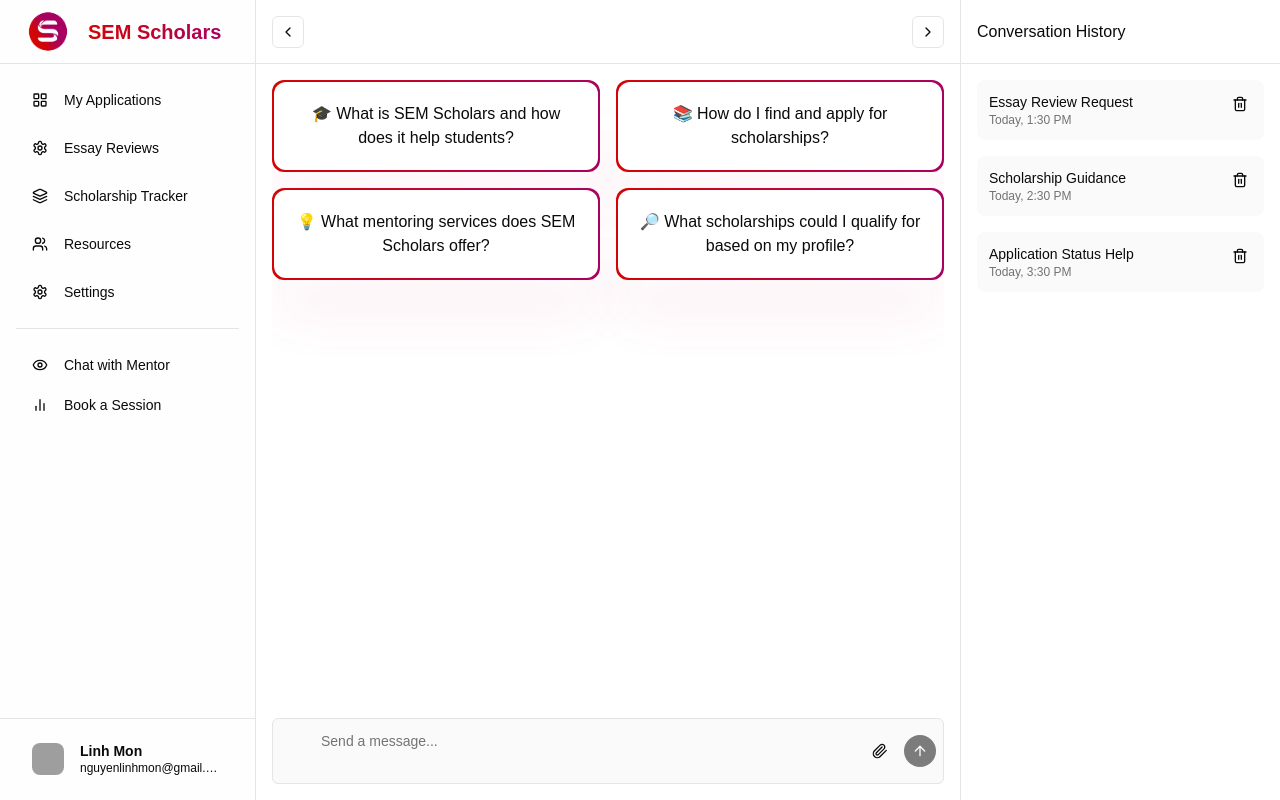
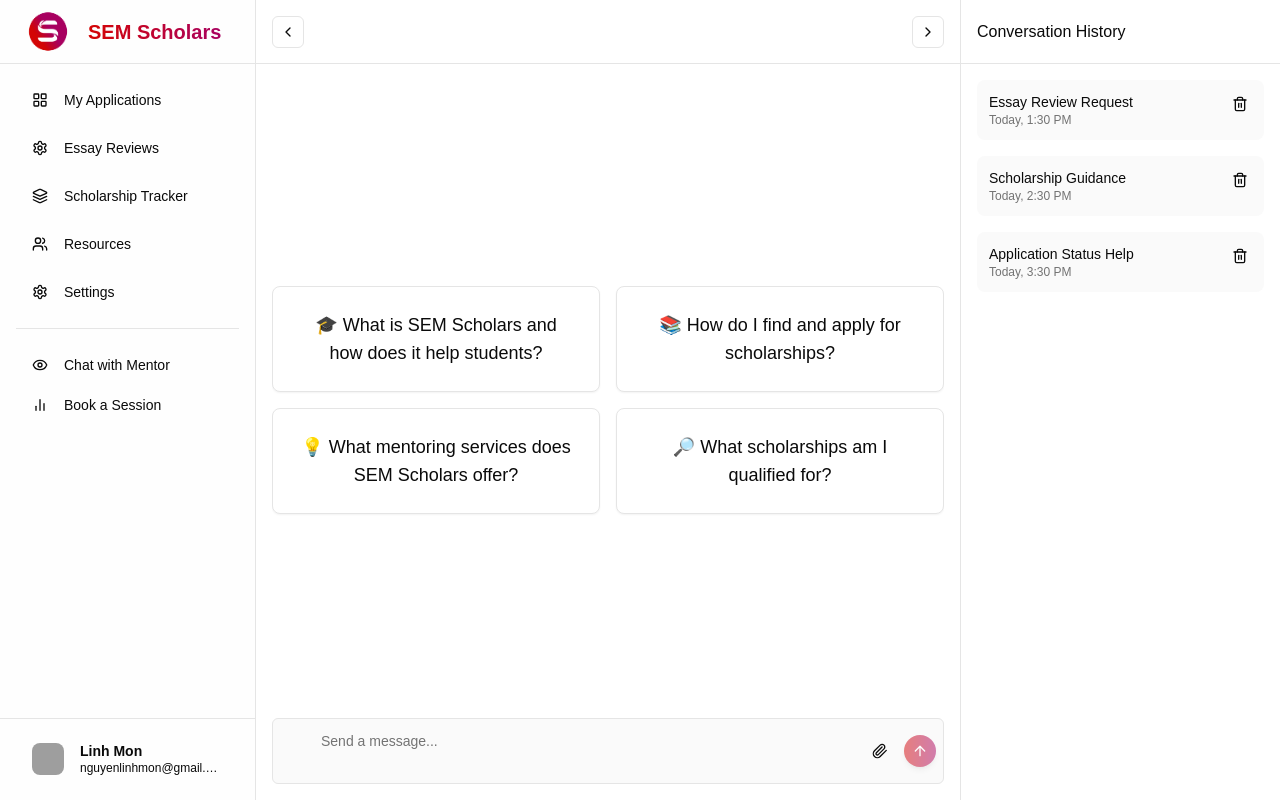
Before and after one commit to SEM-Scholars/sem_chatbot, a Next.js app: page / in a window 1280 px wide. Built offline with nearby package versions, Linux system fonts and the light colour scheme; grey boxes are pictures that could not be loaded.

Commit message:
update card and button styling

```diff
--- a/app/globals.css
+++ b/app/globals.css
@@ -26,13 +26,15 @@ body {
     --secondary-foreground: 0 0% 9%;
     --muted: 0 0% 96.1%;
     --muted-foreground: 0 0% 45.1%;
-    --accent: 0 0% 96.1%;
+    /* --accent: 0 0% 96.1%; */
+    --accent: 345 64% 95%;
     --accent-foreground: 0 0% 9%;
     --destructive: 0 84.2% 60.2%;
     --destructive-foreground: 0 0% 98%;
     --border: 0 0% 89.8%;
     --input: 0 0% 89.8%;
-    --ring: 0 0% 3.9%;
+    /* --ring: 0 0% 3.9%; */
+    --ring: 354, 78%, 37%;
     --chart-1: 12 76% 61%;
     --chart-2: 173 58% 39%;
     --chart-3: 197 37% 24%;
@@ -92,27 +94,3 @@ body {
     @apply bg-background text-foreground;
   }
 }
-
-@keyframes spin-slow {
-  0% {
-    background-position: 0% 50%;
-  }
-  100% {
-    background-position: 360% 50%;
-  }
-}
-.animate-spin-slow {
-  animation: spin-slow 8s linear infinite;
-  background-size: 300% 300%;
-}
-
-@keyframes aura-spin {
-  to {
-    --angle: 360deg;
-  }
-}
-
-.animate-aura {
-  --angle: 0deg;
-  animation: aura-spin 6s linear infinite;
-}
--- a/components/chat-interface.tsx
+++ b/components/chat-interface.tsx
@@ -6,12 +6,12 @@ import { useState, useRef, useEffect } from "react"
 import { Button } from "@/components/ui/button"
 import { Textarea } from "@/components/ui/textarea"
 import { ScrollArea } from "@/components/ui/scroll-area"
+import { Card } from "@/components/ui/card"
 import { ArrowUp, Paperclip } from "lucide-react"
 import { cn } from "@/lib/utils"
 import { useGeminiChat } from "@/hooks/use-gemini"
 import { useMentorText } from "@/hooks/promt-choice"
 import ReactMarkdown from "react-markdown";
-import BorderBox from "@/components/ui/borderbox"
 
 interface Message {
   role: "assistant" | "user"
@@ -101,32 +101,51 @@ export default function ChatInterface() {
     // }, 1000)
   }
 
+  const SuggestedCards = () => (
+    <div className="grid grid-cols-1 sm:grid-cols-2 gap-4 max-w-2xl w-full">
+      <Card onClick={() => setInput("What is SEM Scholars and how does it help students?")} className="hover:bg-[#f7e7e9] p-6 text-center transition-colors cursor-pointer">
+        <p className="text-lg font-medium">🎓 What is SEM Scholars and how does it help students?</p>
+      </Card>
+      <Card onClick={() => setInput("How do I find and apply for scholarships?")} className="hover:bg-[#f7e7e9] p-6 text-center transition-colors cursor-pointer">
+        <p className="text-lg font-medium">📚 How do I find and apply for scholarships?</p>
+      </Card>
+      <Card onClick={() => setInput("What services does SEM Scholars offer?")} className="hover:bg-[#f7e7e9] p-6 text-center transition-colors cursor-pointer">
+        <p className="text-lg font-medium">💡 What mentoring services does SEM Scholars offer?</p>
+      </Card>
+      <Card onClick={() => setInput("What scholarships am I qualified for?")} className="hover:bg-[#f7e7e9] p-6 text-center transition-colors cursor-pointer">
+        <p className="text-lg font-medium">🔎 What scholarships am I qualified for?</p>
+      </Card>
+    </div>
+  );
+
   return (
     <div className="flex-1 flex flex-col overflow-hidden">
       <ScrollArea className="flex-1 p-2 sm:p-4" ref={scrollAreaRef}>
         <div className="space-y-4 w-full max-w-3xl mx-auto">
-          <div className="grid grid-cols-1 sm:grid-cols-2 gap-3 sm:gap-4 w-full max-w-2xl">
-            <BorderBox onClick={() => setInput("What is SEM Scholars and how does it help students?")} className="text-sm sm:text-base">
-              <p className="font-medium">🎓 What is SEM Scholars and how does it help students?</p>
-            </BorderBox>
-            <BorderBox onClick={() => setInput("How do I find and apply for scholarships?")} className="text-sm sm:text-base">
-              <p className="font-medium">📚 How do I find and apply for scholarships?</p>
-            </BorderBox>
-            <BorderBox onClick={() => setInput("What mentoring services does SEM Scholars offer?")} className="text-sm sm:text-base">
-              <p className="font-medium">💡 What mentoring services does SEM Scholars offer?</p>
-            </BorderBox>
-            <BorderBox onClick={() => setInput("What scholarships could I qualify for based on my profile?")} className="text-sm sm:text-base">
-              <p className="font-medium">🔎 What scholarships could I qualify for based on my profile?</p>
-            </BorderBox>
-          </div>
+
+          {messages.length === 0 ? (
+            <div className="flex flex-1 items-center justify-center h-[80vh]">
+              <SuggestedCards />
+            </div>
+          ) : (
+            <div className="mt-4 flex justify-center">
+              <SuggestedCards />
+            </div>
+          )}
 
           {messages.map((message, index) => (
             <div key={index} className={cn("flex gap-2", message.role === "user" ? "justify-end" : "")}>
-              {message.role === "assistant" && <div className="h-8 w-8 rounded-full bg-primary flex-shrink-0" />}
-              <div className={cn("space-y-2", message.role === "user" ? "items-end" : "")}>
+            {message.role === "assistant" && (
+              <img
+                src="sem_logo.png"
+                alt="SEM Scholars Logo"
+                className="h-14 w-14 rounded-full object-cover flex-shrink-0"
+              />
+            )}
+            <div className={cn("space-y-2", message.role === "user" ? "items-end" : "")}>
                 <div className={cn("flex items-center gap-2", message.role === "user" ? "justify-end" : "")}>
                   <span className="text-xs sm:text-sm font-medium">
-                    {message.role === "assistant" ? "SEM Scholars" : "User"}
+                    {/* {message.role === "assistant" ? "SEM Scholars" : "User"} */}
                   </span>
                   <span className="text-xs sm:text-sm text-muted-foreground">{message.timestamp}</span>
                 </div>
@@ -145,7 +164,7 @@ export default function ChatInterface() {
                       code: ({ node, ...props }) => (
                         <code className="bg-muted px-1 py-0.5 rounded text-xs font-mono" {...props} />
                       ),
-                      p: ({ node, ...props }) => <p className="mb-2" {...props} />, // optional: add spacing between paragraphs
+                      p: ({ node, ...props }) => <p className="mb-2" {...props} />,
                     }}
                   >
                     {message.content}
@@ -197,7 +216,8 @@ export default function ChatInterface() {
               type="submit"
               disabled={isLoading || !input.trim()}
               size="icon"
-              className="absolute right-2 top-1/2 -translate-y-1/2 rounded-full h-8 w-8 bg-black"
+              className="absolute right-2 top-1/2 -translate-y-1/2 rounded-full h-8 w-8
+              bg-gradient-to-r from-[#d40504] to-[#a90260] text-white shadow-md"
             >
               <ArrowUp className="h-4 w-4" />
             </Button>
--- a/components/ui/borderbox.tsx
+++ /dev/null
@@ -1,33 +0,0 @@
-import React from "react";
-import { cn } from "@/lib/utils";
-
-export default function FancyBorderBox({
-  children,
-  className,
-  onClick,
-}: {
-  children: React.ReactNode;
-  className?: string;
-  onClick?: () => void;
-}) {
-  return (
-    <div
-      onClick={onClick}
-      className={cn(
-        "relative rounded-xl p-[2px] cursor-pointer transition-transform duration-200 hover:scale-[1.01]",
-        className
-      )}
-    >
-      {/* Gradient border */}
-      <div className="absolute inset-0 rounded-xl bg-gradient-to-r from-[#d40504] to-[#a90260]" />
-
-      {/* Soft fading shadow */}
-      <div className="absolute inset-0 rounded-xl z-0 pointer-events-none shadow-[0_30px_40px_rgba(212,5,96,0.2)] blur-xl opacity-40" />
-
-      {/* Content area */}
-      <div className="relative z-10 bg-white rounded-xl p-4 sm:p-5 text-center">
-        {children}
-      </div>
-    </div>
-  );
-}
--- a/components/ui/button.tsx
+++ b/components/ui/button.tsx
@@ -13,7 +13,7 @@ const buttonVariants = cva(
         destructive:
           "bg-destructive text-destructive-foreground hover:bg-destructive/90",
         outline:
-          "border border-input bg-background hover:bg-accent hover:text-accent-foreground",
+          "border border-input bg-background hover:bg-accent hover:text-accent-foreground hover:border-[hsl(354,78%,37%)]",
         secondary:
           "bg-secondary text-secondary-foreground hover:bg-secondary/80",
         ghost: "hover:bg-accent hover:text-accent-foreground",
--- a/components/ui/card.tsx
+++ b/components/ui/card.tsx
@@ -9,7 +9,8 @@ const Card = React.forwardRef<
   <div
     ref={ref}
     className={cn(
-      "rounded-lg border bg-card text-card-foreground shadow-sm",
+      "rounded-lg border border-border bg-card text-card-foreground shadow-sm transition-all duration-200",
+      "hover:border-2 hover:border-[#a40f1f]",
       className
     )}
     {...props}
```
